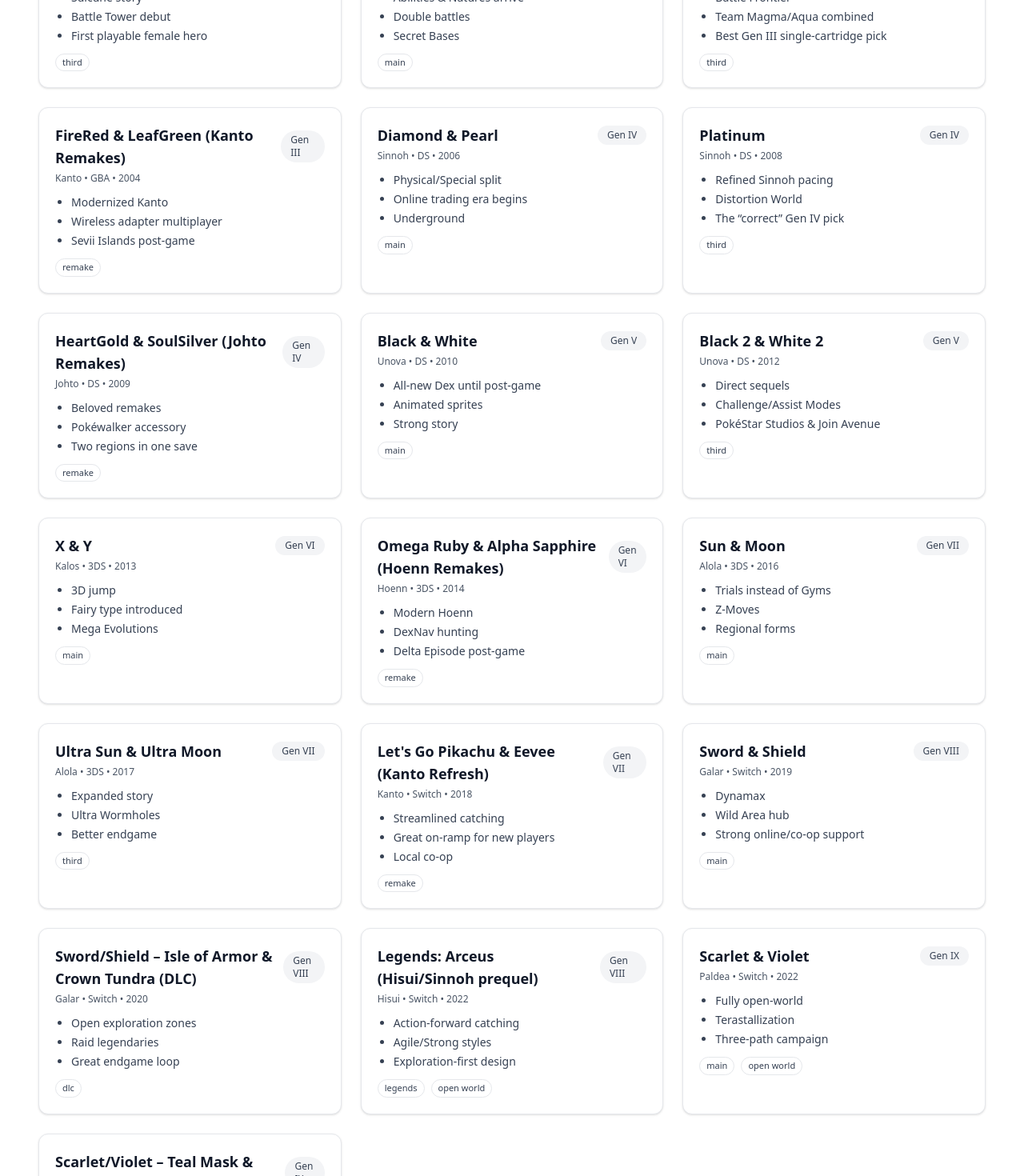
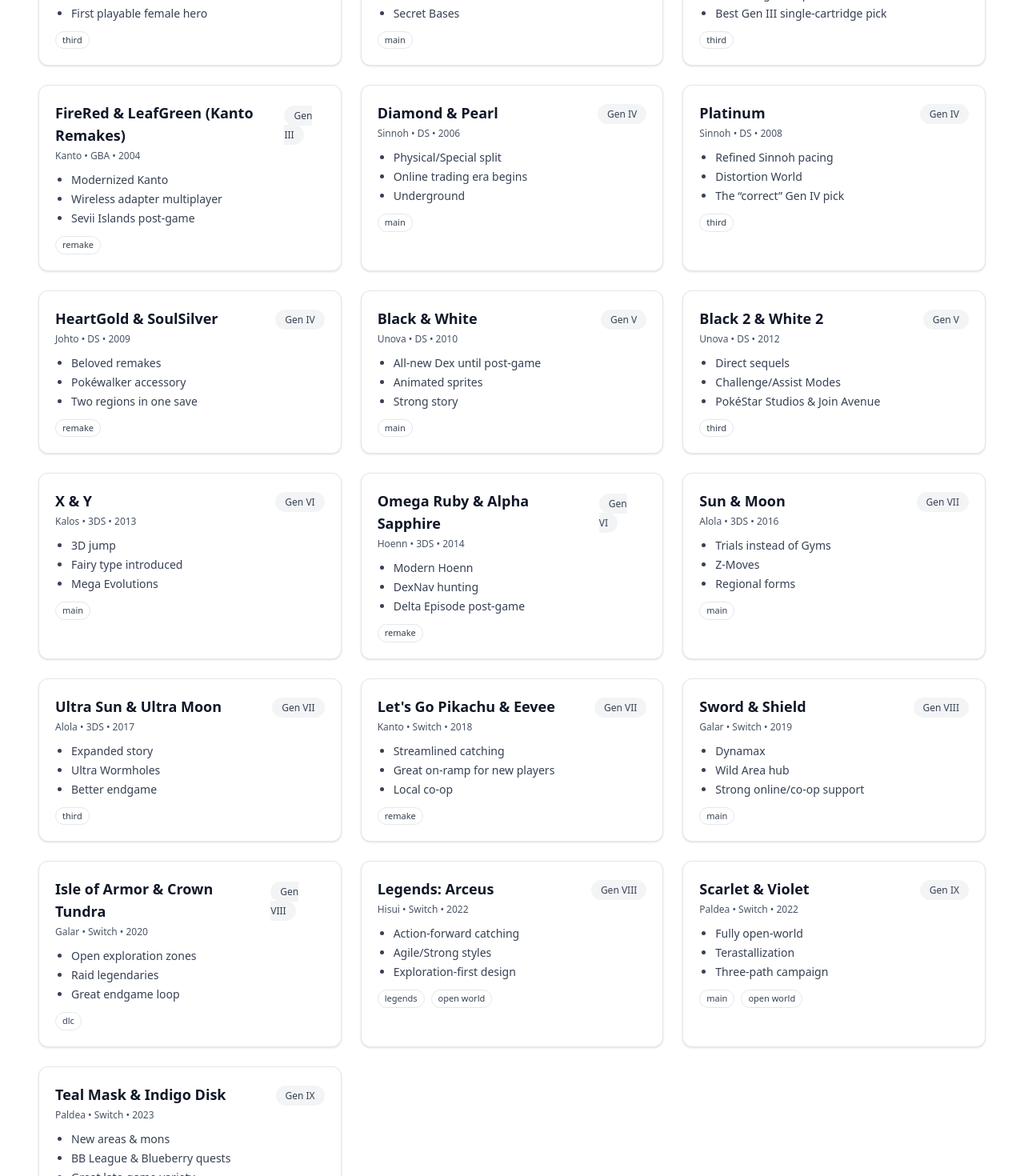
Before and after one commit to pschonffeldt/pokedex-2, a Next.js app: page /games in a window 1280 px wide. Shown: the part 1020-2490 px from the top of the page at 80% size. Built offline with nearby package versions, Linux system fonts and the light colour scheme.

Commit message:
Turn gen chip clickable

```diff
--- a/src/app/games/page.tsx
+++ b/src/app/games/page.tsx
@@ -3,6 +3,7 @@
 import * as React from 'react';
 import Button from '@/components/button';
 import HeroSection from '@/components/hero';
+import Link from 'next/link';
 
 type GameTag = 'main' | 'third' | 'remake' | 'open-world' | 'dlc' | 'legends';
 type Platform = 'GB' | 'GBC' | 'GBA' | 'DS' | '3DS' | 'Switch';
@@ -28,7 +29,7 @@ type Game = {
   highlights: string[];
   guideHref?: string; // to an eventual game/guide page
   generationHref?: string; // /learn/pokemon-generations#gen-x
-  regionHref?: string; // /learn/pokemon-regions/<region>
+  regionHref: string | URL; // /learn/pokemon-regions/<region>
   pokedexHref?: string; // /pokedex?region=<region>
 };
 
@@ -49,7 +50,7 @@ const GAMES: Game[] = [
   },
   {
     id: 'yellow',
-    title: 'Yellow (Special Pikachu Edition)',
+    title: 'Yellow',
     year: 1999,
     gen: 'Gen I',
     region: 'Kanto',
@@ -154,7 +155,7 @@ const GAMES: Game[] = [
   },
   {
     id: 'hgss',
-    title: 'HeartGold & SoulSilver (Johto Remakes)',
+    title: 'HeartGold & SoulSilver',
     year: 2009,
     gen: 'Gen IV',
     region: 'Johto',
@@ -205,7 +206,7 @@ const GAMES: Game[] = [
   },
   {
     id: 'oras',
-    title: 'Omega Ruby & Alpha Sapphire (Hoenn Remakes)',
+    title: 'Omega Ruby & Alpha Sapphire',
     year: 2014,
     gen: 'Gen VI',
     region: 'Hoenn',
@@ -241,7 +242,7 @@ const GAMES: Game[] = [
   },
   {
     id: 'lets-go',
-    title: "Let's Go Pikachu & Eevee (Kanto Refresh)",
+    title: "Let's Go Pikachu & Eevee",
     year: 2018,
     gen: 'Gen VII',
     region: 'Kanto',
@@ -265,7 +266,7 @@ const GAMES: Game[] = [
   },
   {
     id: 'swsh-dlc',
-    title: 'Sword/Shield – Isle of Armor & Crown Tundra (DLC)',
+    title: 'Isle of Armor & Crown Tundra',
     year: 2020,
     gen: 'Gen VIII',
     region: 'Galar',
@@ -276,7 +277,7 @@ const GAMES: Game[] = [
   },
   {
     id: 'pla',
-    title: 'Legends: Arceus (Hisui/Sinnoh prequel)',
+    title: 'Legends: Arceus',
     year: 2022,
     gen: 'Gen VIII',
     region: 'Hisui',
@@ -301,7 +302,7 @@ const GAMES: Game[] = [
   },
   {
     id: 'sv-dlc',
-    title: 'Scarlet/Violet – Teal Mask & Indigo Disk (DLC)',
+    title: 'Teal Mask & Indigo Disk',
     year: 2023,
     gen: 'Gen IX',
     region: 'Paldea',
@@ -436,9 +437,11 @@ export default function GamesPage() {
             >
               <div className="flex items-center justify-between gap-3">
                 <h3 className="text-lg font-semibold text-gray-900">{g.title}</h3>
-                <span className="rounded-full bg-gray-100 px-3 py-1 text-xs font-medium text-gray-700">
-                  {g.gen}
-                </span>
+                <Link href={g.regionHref}>
+                  <span className="rounded-full bg-gray-100 px-3 py-1 text-xs font-medium text-gray-700 hover:bg-gray-200">
+                    {g.gen}
+                  </span>
+                </Link>
               </div>
 
               <div className="mt-1 text-xs text-gray-600">
@@ -463,20 +466,6 @@ export default function GamesPage() {
                   </span>
                 ))}
               </div>
-
-              {/* CTAs (stick to bottom) */}
-              {/* <div className="mt-auto pt-5 flex flex-wrap gap-2">
-                {g.generationHref && (
-                  <Button href={g.generationHref} variant="outline" size="xs">
-                    Gen overview
-                  </Button>
-                )}
-                {g.regionHref && (
-                  <Button href={g.regionHref} variant="outline" size="xs">
-                    Region guide
-                  </Button>
-                )}
-              </div> */}
             </article>
           ))}
         </div>
```
